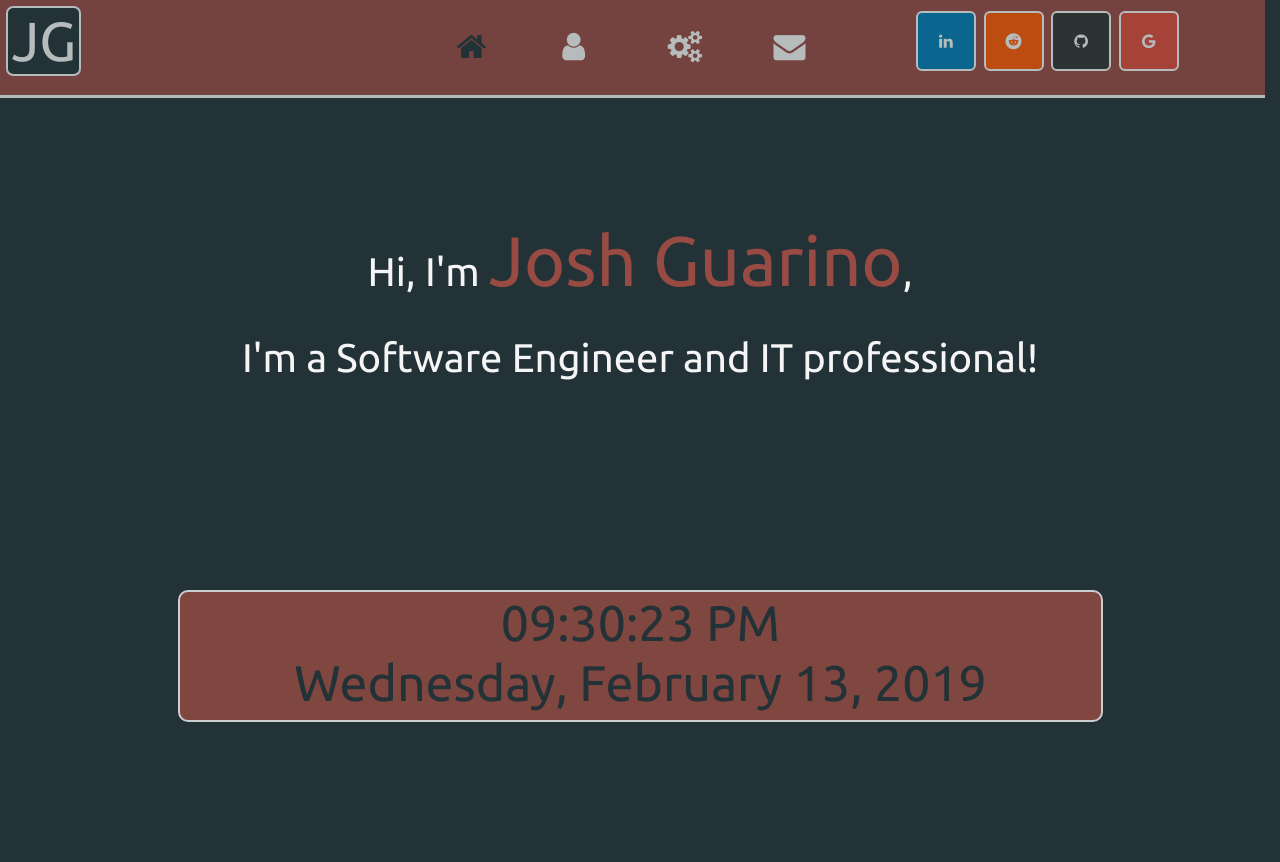
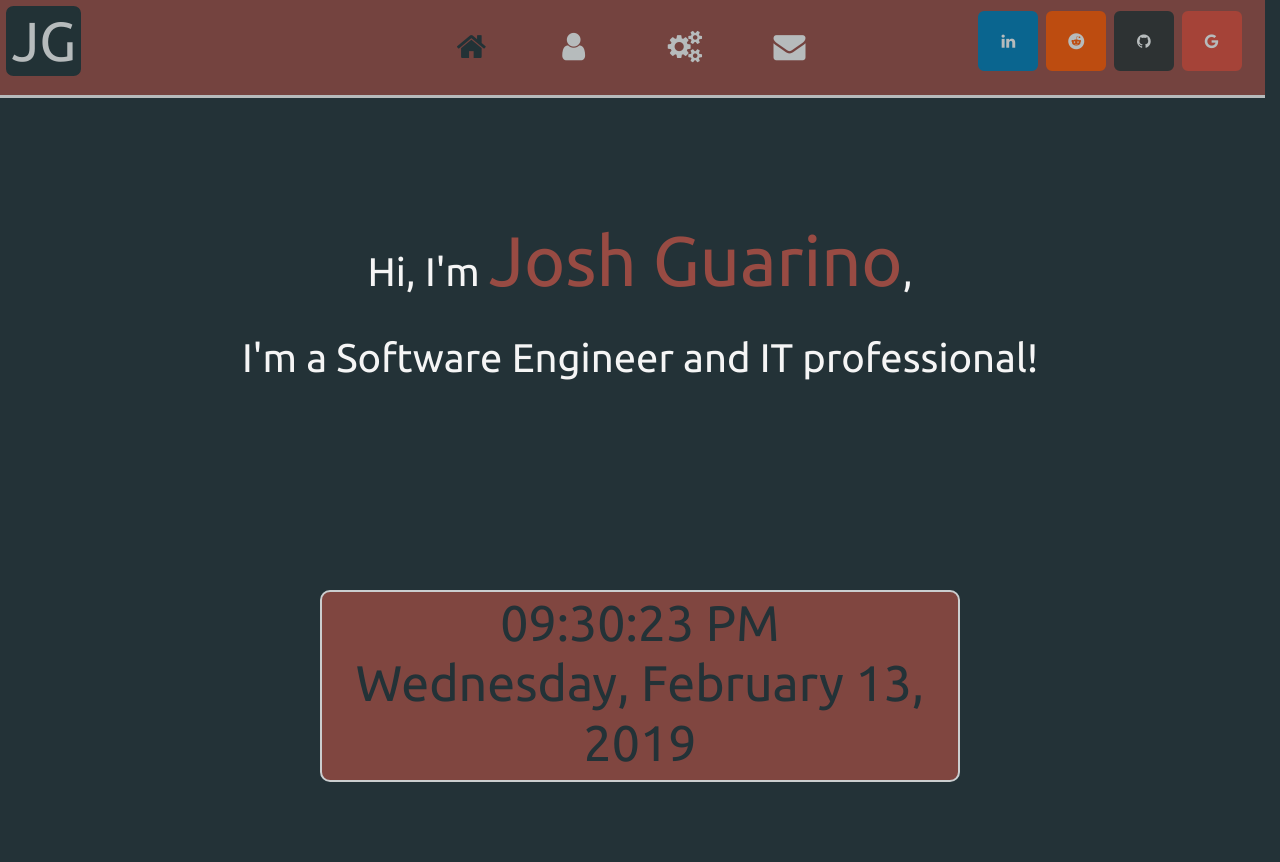
Before and after one commit to JoshGuarino/my_website, a Flask app: page / in a window 1280 px wide. Before the commit the page ends 722 px from the top, so only its background shows below. Run offline with Flask 2, Linux system fonts and the light colour scheme; some libraries are stand-ins or nearby versions.

Commit message:
fixed navbar and bootstrap formating

```diff
--- a/static/css/styles.css
+++ b/static/css/styles.css
@@ -8,6 +8,7 @@ body{
     background-size: cover;
     z-index: 0;
     overflow-x: hidden;
+    margin-bottom: 10vh;
 }
 
 nav{
@@ -30,15 +31,20 @@ h2{ font-size: 40px;}
 h3{ width: 25vw; color: #984b43; font-size: 10vw; }
 h5{ color: whitesmoke; }
 
-.card{ min-width: 200px; color: #233237; background-color: #984b43; border: solid 2px whitesmoke; opacity: .8; }
+.card{ color: #233237; background-color: #984b43; border: solid 2px whitesmoke; opacity: .8; }
 
-#logo{ background-color: #233237; border-radius: 10%; border: 2px solid whitesmoke; opacity: 1; width: 75px; }
+#logo{ background-color: #233237; border-radius: 10%; opacity: 1; width: 75px; border: 2px solid #233237;}
+#logo:hover{ border: 2px solid whitesmoke; }
 #name{ font-size: 70px; color: #984b43; }
 #josh{ height: 400px; width: 400px; border-radius: 10px; border: whitesmoke 2px solid; opacity: .8; }
 #title{ padding-bottom: 20px; opacity: .8;}
 #para{ font-size: 20px; opacity: .8;}
 #rowspace{ padding-bottom: 200px; }
-#btn{ background-color: #233237; }
+#btn{ background-color: #233237;  border: #233237 2px solid; color: whitesmoke;}
+#btn:hover{ border: whitesmoke 2px solid; }
+
+.modal-content{ background-color: #984b43; border: whitesmoke solid 2px;}
+.modal-body{ background-color: #233237; }
 
 #error{
     background-color: #984b43;
@@ -78,16 +84,17 @@ h5{ color: whitesmoke; }
     text-decoration: none;
     margin: 5px 2px;
     border-radius: 10%;
-    border: whitesmoke 2px solid;
   }
-.fa:hover{ color: currentColor; opacity: .7 }
-.fa-linkedin{ background: #007bb5; }
-.fa-github{ background-color:#333; }
-.fa-google{ background: #dd4b39 }
-.fa-reddit{ background: #ff5700; }
+.fa:hover{ color: currentColor; border: whitesmoke 2px solid;}
+.fa-linkedin{ background: #007bb5; border: #007bb5 2px solid;}
+.fa-github{ background-color:#333; border: #333 2px solid;}
+.fa-google{ background: #dd4b39; border: #dd4b39 2px solid;}
+.fa-reddit{ background: #ff5700; border: #ff5700 2px solid;}
 .fa-home{ border:none }
 .fa-user{ border:none }
 .fa-cogs{ border:none }
 .fa-envelope{ border:none }
 
-/* div{ border: solid blue 5px } */
+/* div{ border: solid pink 5px }
+span{ border: solid blue 5px }
+a{ border: solid 5px green; } */
--- a/templates/base.html
+++ b/templates/base.html
@@ -21,23 +21,24 @@
 <div id="particles-js"></div>
 <div id="nav" data-aos="fade-down" data-aos-duration="700">
     <nav class="row">
-            <span class="col-lg-4">
-                    <a href="/" onclick=""><h1 class="text-center" id='logo'>JG</h1></a>
-            </span>
-            <span id="page_link_home" class="nav_item text-center col-lg-1">
-                    <a href="/" onclick=""><span id="icon_home" class="fa fa-home fa-2x"></span><span id="text_home" style="display: none;"><br>Home</span></a>
-            </span>
-            <span id="page_link_about" class="nav_item text-center col-lg-1">
-                    <a href="/about" onclick=""><span id="icon_about" class="fa fa-user fa-2x"></span><span id="text_about" style="display: none;"><br>About</span></a>
-            </span>
-            <span id="page_link_skills" class="nav_item text-center col-lg-1">
-                    <a href="/skills" onclick=""><span id="icon_skills" class="fa fa-cogs fa-2x"></span><span id="text_skills" style="display: none;"><br>Skills</span></a>
-            </span>
-            <span id="page_link_contact" class="nav_item text-center col-lg-1">
-                    <a href="/contact" onclick=""><span id="icon_contact" class="fa fa-envelope fa-2x"></span><span id="text_contact" style="display: none;"><br>Contact</span></a>
-            </span>
+        <div class="col-lg-2">
+                <h1 class="text-center" id='logo'><a href="/">JG</a></h1>
+        </div>
+        <div class="col-lg-2"></div>
+        <div id="page_link_home" class="nav_item text-center col-lg-1">
+                <a href="/"><span id="icon_home" class="fa fa-home fa-2x"></span><span id="text_home" style="display: none;"><br>Home</span></a>
+        </div>
+        <div id="page_link_about" class="nav_item text-center col-lg-1">
+                <a href="/about"><span id="icon_about" class="fa fa-user fa-2x"></span><span id="text_about" style="display: none;"><br>About</span></a>
+        </div>
+        <div id="page_link_skills" class="nav_item text-center col-lg-1">
+                <a href="/skills"><span id="icon_skills" class="fa fa-cogs fa-2x"></span><span id="text_skills" style="display: none;"><br>Skills</span></a>
+        </div>
+        <div id="page_link_contact" class="nav_item text-center col-lg-1">
+                <a href="/contact"><span id="icon_contact" class="fa fa-envelope fa-2x"></span><span id="text_contact" style="display: none;"><br>Contact</span></a>
+        </div>
 
-            <span class="col-lg-4 text-center">
+        <div class="col-lg-4 text-right">
             <span class="nav_item">
                 <a href="#" class="fa fa-linkedin"></a>
             </span>
@@ -50,11 +51,11 @@
             <span class="nav_item">
                 <a href="#" class="fa fa-google"></a>
             </span>
-            </span>
+        </div>
     </nav>
 </div>
 
-    <div class="container">
+<div class="container-fluid">
         {% block content %}{% endblock %}
 </div>
 
@@ -69,7 +70,9 @@
 </script>
 <script src="/static/js/nav.js"></script>
 <script src="/static/js/datetime.js"></script>
+
 {% block scripts %}{% endblock scripts %}
+
 </Body>
 
 
--- a/templates/index.html
+++ b/templates/index.html
@@ -1,7 +1,6 @@
 {% extends 'base.html' %}
 
 {% block content %}
-    <div id="main" class="container">
 <div class="row" id="rowspace">
     <div class="col-sm-12 center-block text-center" data-aos="fade-up" data-aos-duration="700">
         <h2>Hi, I'm <span id="name">Josh Guarino</span>,</h2><br>
@@ -9,10 +8,9 @@
     </div>
 </div>
 <div class="row">
-            <div class="col-sm-1"></div>
-            <div id="clock" class="col-sm-10 center-block text-center" data-aos="flip-up" data-aos-duration="700"></div>
-            <div class="col-sm-1"></div>
-        </div>
+    <div class="col-sm-3"></div>
+    <div id="clock" class="col-sm-6 center-block text-center" data-aos="flip-up" data-aos-duration="700"></div>
+    <div class="col-sm-3"></div>
 </div>
 {% endblock %}
 {% block scripts %}
```
Also changed, not shown: templates/about.html (+5 -8 lines), templates/skills.html (+9 -13 lines). Lines whose indentation alone changed are shown as unchanged.
